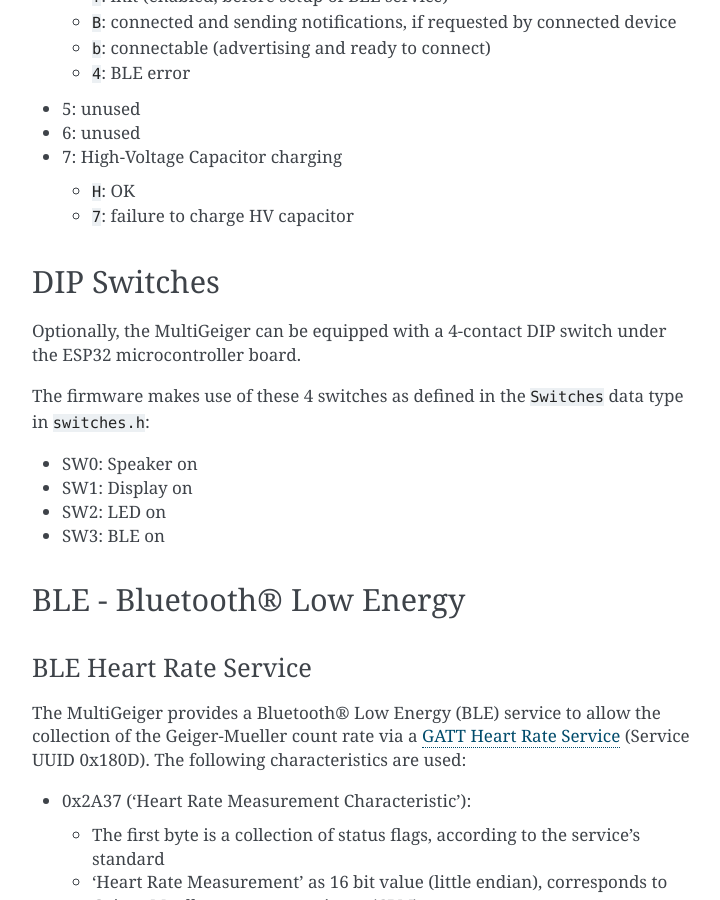
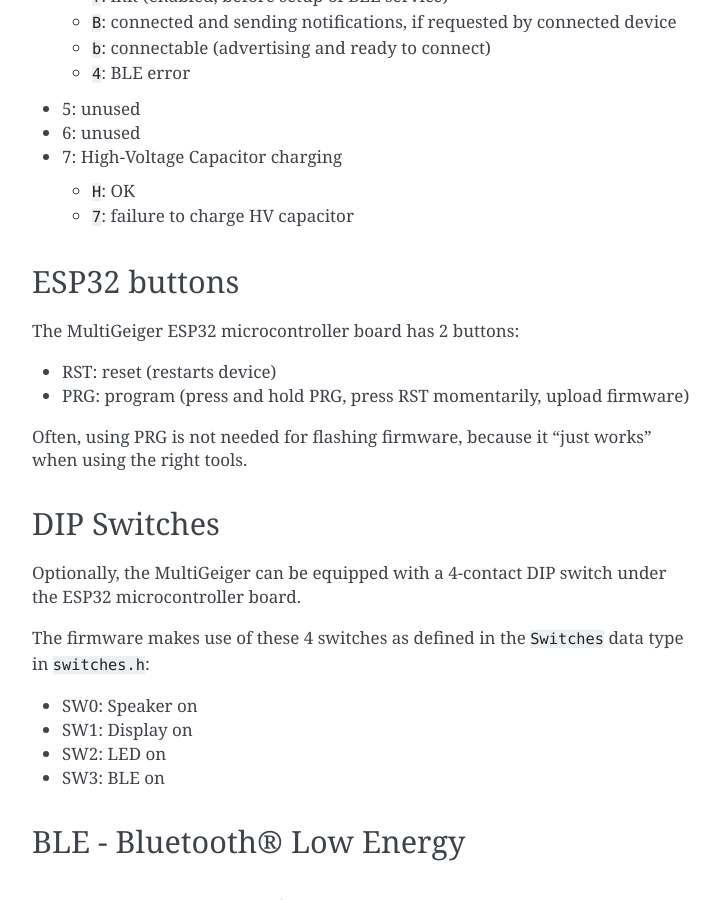
Before and after one commit to ecocurious2/MultiGeiger, a Sphinx documentation site: the page built from docs/source/usage.rst, in a window 1280 px wide and 900 px high, scrolled down 1445 px. Shown: the whole window, without its empty margins (388-1108 px from the left). Built offline with Sphinx 7.4.7, drawn with Linux system fonts in a browser that asks for light colours.

Commit message:
docs: document esp32 board buttons, fixes #129

```diff
--- a/docs/source/usage.rst
+++ b/docs/source/usage.rst
@@ -75,6 +75,17 @@
   - ``7``: failure to charge HV capacitor
 
 
+ESP32 buttons
+#############
+
+The MultiGeiger ESP32 microcontroller board has 2 buttons:
+
+- RST: reset (restarts device)
+- PRG: program (press and hold PRG, press RST momentarily, upload firmware)
+
+Often, using PRG is not needed for flashing firmware, because it "just works" when using the right tools.
+
+
 DIP Switches
 ############
 
```
